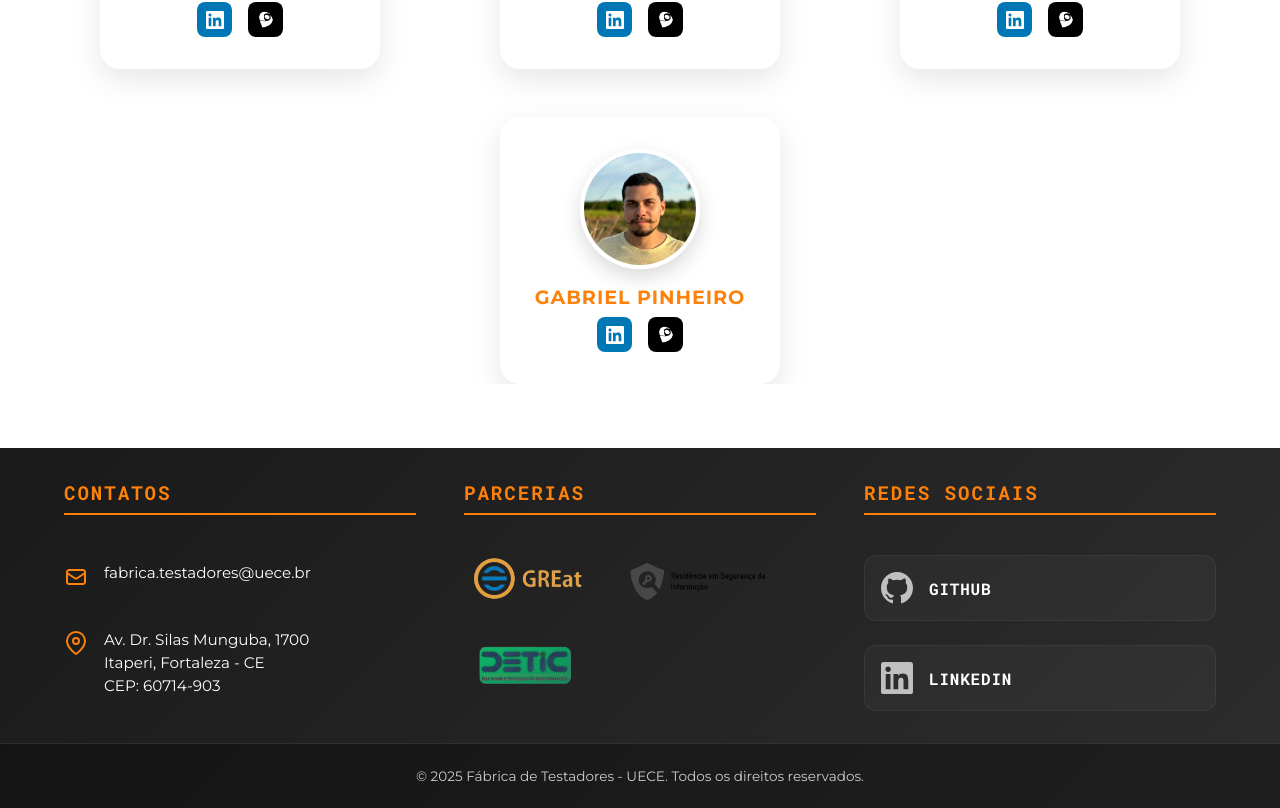
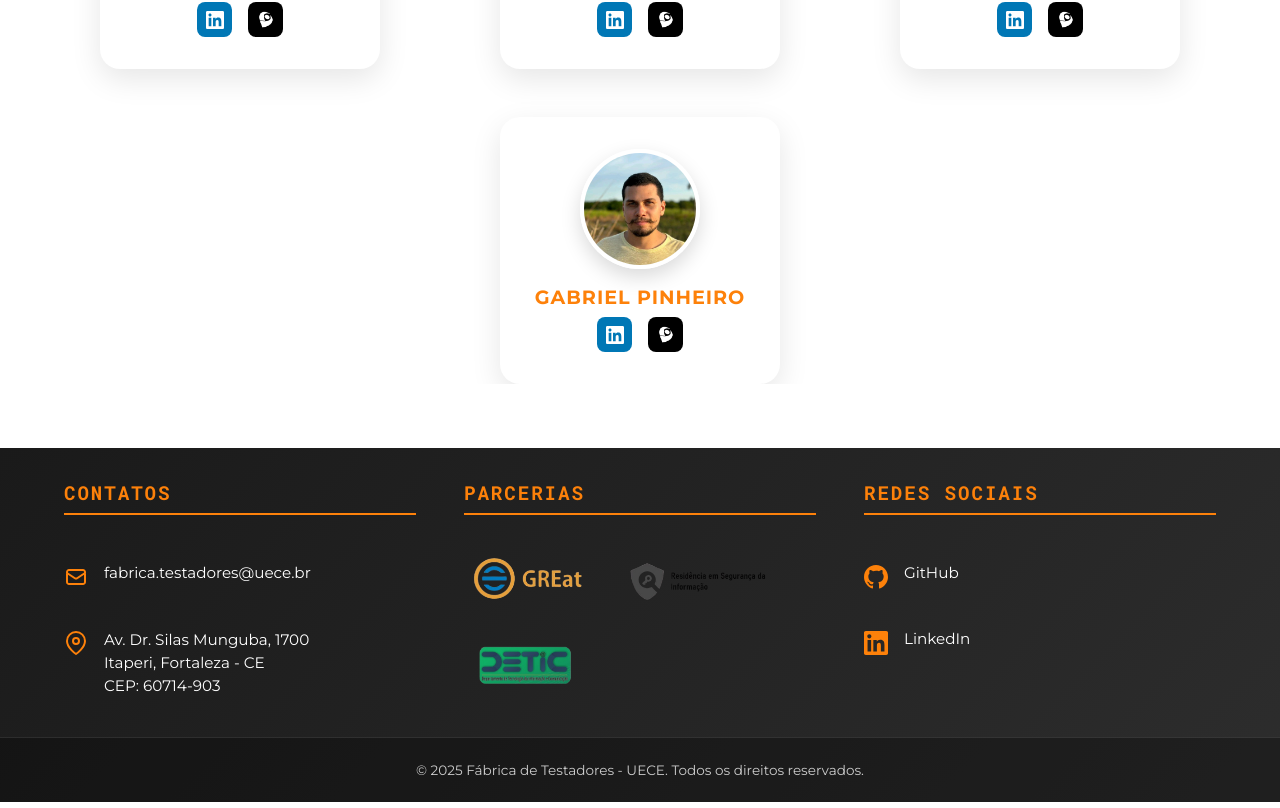
Before and after one commit to Wallyuz/Site-Fabrica, a React (Vite) app in the folder Site Fabrica/: page / in a window 1280 px wide. Shown: the part 3297-4105 px from the top of the page. Built offline with nearby package versions, Linux system fonts and the light colour scheme.

Commit message:
correção de bugs

```diff
--- a/Site Fabrica/Components/Footer.css
+++ b/Site Fabrica/Components/Footer.css
@@ -221,94 +221,6 @@
   filter: brightness(1.1);
 }
 
-/* Coluna 3 - Redes Sociais */
-.social-networks {
-  display: flex;
-  flex-direction: column;
-  gap: 1.5rem;
-}
-
-.social-item-new {
-  display: flex;
-  align-items: center;
-  gap: 1rem;
-  padding: 1rem;
-  background: rgba(255, 255, 255, 0.03);
-  border-radius: 12px;
-  transition: all 0.3s ease;
-  border: 1px solid rgba(255, 255, 255, 0.05);
-}
-
-.social-item-new:hover {
-  background: rgba(255, 255, 255, 0.08);
-  border-color: var(--cor-principal);
-  transform: translateY(-3px);
-  box-shadow: 0 6px 20px rgba(0, 0, 0, 0.25);
-}
-
-.social-icon-new {
-  width: 32px;
-  height: 32px;
-  flex-shrink: 0;
-  transition: all 0.3s ease;
-}
-
-.github-icon-new {
-  color: rgba(255, 255, 255, 0.7);
-}
-
-.linkedin-icon-new {
-  color: rgba(255, 255, 255, 0.7);
-}
-
-.social-item-new:hover .github-icon-new {
-  color: #fff;
-  filter: drop-shadow(0 0 10px rgba(255, 255, 255, 0.4));
-}
-
-.social-item-new:hover .linkedin-icon-new {
-  color: #0077b5;
-  filter: drop-shadow(0 0 10px rgba(0, 119, 181, 0.5));
-}
-
-.social-content {
-  display: flex;
-  flex-direction: column;
-  gap: 0.3rem;
-  flex: 1;
-}
-
-.social-link-new {
-  text-decoration: none;
-  display: flex;
-  flex-direction: column;
-  gap: 0.3rem;
-}
-
-.social-platform-new {
-  font-family: var(--quinta-fonte);
-  font-weight: 700;
-  font-size: 1rem;
-  color: white;
-  text-transform: uppercase;
-  letter-spacing: 0.05em;
-}
-
-.social-description-new {
-  font-family: var(--fonte-principal);
-  font-size: 0.85rem;
-  color: rgba(255, 255, 255, 0.7);
-  font-weight: 400;
-}
-
-.social-item-new:hover .social-platform-new {
-  color: var(--cor-principal);
-}
-
-.social-item-new:hover .social-description-new {
-  color: rgba(255, 255, 255, 0.9);
-}
-
 /* Rodapé de Copyright */
 .footer-bottom {
   background: rgba(0, 0, 0, 0.3);
@@ -367,14 +279,7 @@
     text-align: left;
   }
 
-  .social-item-new {
-    justify-content: flex-start;
-    text-align: left;
-  }
 
-  .social-networks {
-    align-items: center;
-  }
 
   .social-divider {
     text-align: center;
--- a/Site Fabrica/Components/Footer.jsx
+++ b/Site Fabrica/Components/Footer.jsx
@@ -67,31 +67,27 @@
             {/* Coluna 3 - Redes Sociais */}
             <div className="footer-column">
               <h3 className="column-title">REDES SOCIAIS</h3>
-              <div className="social-networks">
-                <div className="social-item-new">
-                  <div className="social-icon-new github-icon-new">
+              <div className="contact-list">
+                <div className="contact-item">
+                  <div className="contact-icon">
                     <svg viewBox="0 0 24 24" fill="currentColor" xmlns="http://www.w3.org/2000/svg">
                       <path d="M12 0C5.374 0 0 5.373 0 12 0 17.302 3.438 21.8 8.207 23.387c.599.111.793-.261.793-.577v-2.234c-3.338.726-4.033-1.416-4.033-1.416-.546-1.387-1.333-1.756-1.333-1.756-1.089-.745.083-.729.083-.729 1.205.084 1.839 1.237 1.839 1.237 1.07 1.834 2.807 1.304 3.492.997.107-.775.418-1.305.762-1.604-2.665-.305-5.467-1.334-5.467-5.931 0-1.311.469-2.381 1.236-3.221-.124-.303-.535-1.524.117-3.176 0 0 1.008-.322 3.301 1.23A11.509 11.509 0 0112 5.803c1.02.005 2.047.138 3.006.404 2.291-1.552 3.297-1.23 3.297-1.23.653 1.653.242 2.874.118 3.176.77.84 1.235 1.911 1.235 3.221 0 4.609-2.807 5.624-5.479 5.921.43.372.823 1.102.823 2.222v3.293c0 .319.192.694.801.576C20.566 21.797 24 17.3 24 12c0-6.627-5.373-12-12-12z"/>
                     </svg>
                   </div>
-                  <div className="social-content">
-                    <a href="https://github.com/FabricadeTestadores" target="_blank" rel="noopener noreferrer" className="social-link-new">
-                      <span className="social-platform-new">GitHub</span>
-                    </a>
-                  </div>
+                  <a href="https://github.com/FabricadeTestadores" target="_blank" rel="noopener noreferrer" className="contact-link">
+                    GitHub
+                  </a>
                 </div>
 
-                <div className="social-item-new">
-                  <div className="social-icon-new linkedin-icon-new">
+                <div className="contact-item">
+                  <div className="contact-icon">
                     <svg viewBox="0 0 24 24" fill="currentColor" xmlns="http://www.w3.org/2000/svg">
                       <path d="M20.447 20.452h-3.554v-5.569c0-1.328-.027-3.037-1.852-3.037-1.853 0-2.136 1.445-2.136 2.939v5.667H9.351V9h3.414v1.561h.046c.477-.9 1.637-1.85 3.37-1.85 3.601 0 4.267 2.37 4.267 5.455v6.286zM5.337 7.433c-1.144 0-2.063-.926-2.063-2.065 0-1.138.92-2.063 2.063-2.063 1.14 0 2.064.925 2.064 2.063 0 1.139-.925 2.065-2.064 2.065zm1.782 13.019H3.555V9h3.564v11.452zM22.225 0H1.771C.792 0 0 .774 0 1.729v20.542C0 23.227.792 24 1.771 24h20.451C23.2 24 24 23.227 24 22.271V1.729C24 .774 23.2 0 22.222 0h.003z"/>
                     </svg>
                   </div>
-                  <div className="social-content">
-                    <a href="https://www.linkedin.com/in/f%C3%A1brica-de-testadores-06b161381/?originalSubdomain=br" target="_blank" rel="noopener noreferrer" className="social-link-new">
-                      <span className="social-platform-new">LinkedIn</span>
-                    </a>
-                  </div>
+                  <a href="https://www.linkedin.com/in/f%C3%A1brica-de-testadores-06b161381/?originalSubdomain=br" target="_blank" rel="noopener noreferrer" className="contact-link">
+                    LinkedIn
+                  </a>
                 </div>
               </div>
             </div>
```
